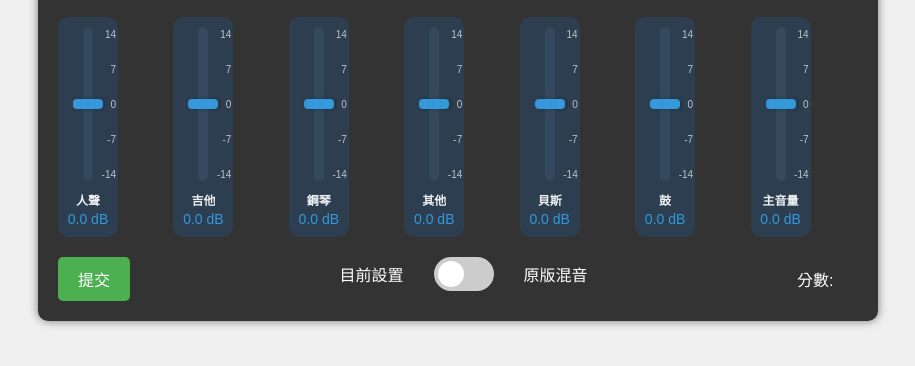
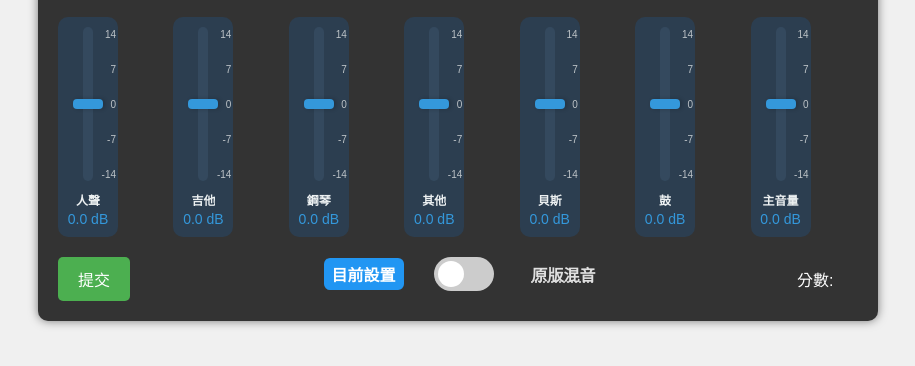
Before and after one commit to ChrisTorng/MixerGame, a website built with webpack: page src/index.html in a window 1280 px wide. Shown: the part 172-538 px from the top of the page, without its empty margins (182-1097 px from the left). Built offline with nearby package versions, Linux system fonts and the light colour scheme; files whose address does not match are found by name.

Commit message:
fix(toggle-label): 新增切換標籤樣式及可點擊功能，改善使用者互動體驗

```diff
--- a/src/index.css
+++ b/src/index.css
@@ -230,3 +230,27 @@ input:checked + .slider:before {
 .toggle-container span {
     margin: 0 10px;
 }
+
+/* Toggle label states */
+.toggle-label {
+    padding: 4px 8px;
+    border-radius: 6px;
+    font-weight: 600;
+    user-select: none;
+    transition: background-color .2s ease, color .2s ease, opacity .2s ease;
+}
+.toggle-label.active {
+    background-color: #2196F3;
+    color: #fff;
+    cursor: default;
+    opacity: 1;
+}
+.toggle-label.inactive {
+    background: transparent;
+    color: #e0e0e0;
+    cursor: pointer;
+    text-decoration: underline dotted;
+}
+.toggle-label[aria-disabled="true"] {
+    pointer-events: none;
+}
--- a/src/index.html
+++ b/src/index.html
@@ -28,12 +28,12 @@
         <div class="game-controls">
             <button id="submitBtn">提交</button>
             <div id="modeToggle" class="toggle-container">
-                <span id="currentSettingLabel">目前設置</span>
+                <span id="currentSettingLabel" class="toggle-label" role="button" tabindex="0" aria-disabled="true">目前設置</span>
                 <label class="switch">
                     <input type="checkbox" id="modeToggleCheckbox">
                     <span class="slider"></span>
                 </label>
-                <span id="comparisonLabel">原版混音</span>
+                <span id="comparisonLabel" class="toggle-label" role="button" tabindex="0" aria-disabled="false">原版混音</span>
             </div>
             <div id="scoreContainer">分數: <span id="scoreDisplay" style="visibility: hidden;">00</span></div>
         </div>
--- a/src/index.ts
+++ b/src/index.ts
@@ -252,6 +252,7 @@ class MixerGame {
                 fader.setDisabled(false);
             }
         });
+        this.updateModeLabels();
     }
 
     private initGame(): void {
@@ -283,6 +284,42 @@ class MixerGame {
             this.toggleComparisonMode((e.target as HTMLInputElement).checked);
         });
 
+        // 點擊文字也能切換，僅允許點擊非當前的一側
+        const currentLabel = document.getElementById('currentSettingLabel') as HTMLSpanElement;
+        const comparisonLabel = document.getElementById('comparisonLabel') as HTMLSpanElement;
+
+        const handleActivateCurrent = () => {
+            if (this.isComparisonMode) {
+                modeToggleCheckbox.checked = false;
+                this.toggleComparisonMode(false);
+            }
+        };
+        const handleActivateComparison = () => {
+            if (!this.isComparisonMode) {
+                modeToggleCheckbox.checked = true;
+                this.toggleComparisonMode(true);
+            }
+        };
+
+        currentLabel.addEventListener('click', handleActivateCurrent);
+        comparisonLabel.addEventListener('click', handleActivateComparison);
+        // 簡單鍵盤無障礙：Enter/Space 觸發
+        currentLabel.addEventListener('keydown', (e: KeyboardEvent) => {
+            if (e.key === 'Enter' || e.key === ' ') {
+                e.preventDefault();
+                handleActivateCurrent();
+            }
+        });
+        comparisonLabel.addEventListener('keydown', (e: KeyboardEvent) => {
+            if (e.key === 'Enter' || e.key === ' ') {
+                e.preventDefault();
+                handleActivateComparison();
+            }
+        });
+
+        // 初始化標籤樣式狀態
+        this.updateModeLabels();
+
         const submitBtn = document.getElementById('submitBtn') as HTMLButtonElement;
         // 未播放前停用提交鈕
         submitBtn.disabled = true;
@@ -298,6 +335,23 @@ class MixerGame {
             this.toggleComparisonMode(false);
         });
     }
+
+    // 同步切換文字的可點擊與樣式狀態
+    private updateModeLabels(): void {
+        const currentLabel = document.getElementById('currentSettingLabel');
+        const comparisonLabel = document.getElementById('comparisonLabel');
+        if (!currentLabel || !comparisonLabel) return;
+
+        const currentIsActive = !this.isComparisonMode;
+        currentLabel.classList.toggle('active', currentIsActive);
+        currentLabel.classList.toggle('inactive', !currentIsActive);
+        currentLabel.setAttribute('aria-disabled', currentIsActive ? 'true' : 'false');
+
+        const comparisonIsActive = this.isComparisonMode;
+        comparisonLabel.classList.toggle('active', comparisonIsActive);
+        comparisonLabel.classList.toggle('inactive', !comparisonIsActive);
+        comparisonLabel.setAttribute('aria-disabled', comparisonIsActive ? 'true' : 'false');
+    }
 }
 
 // 開始遊戲
```
